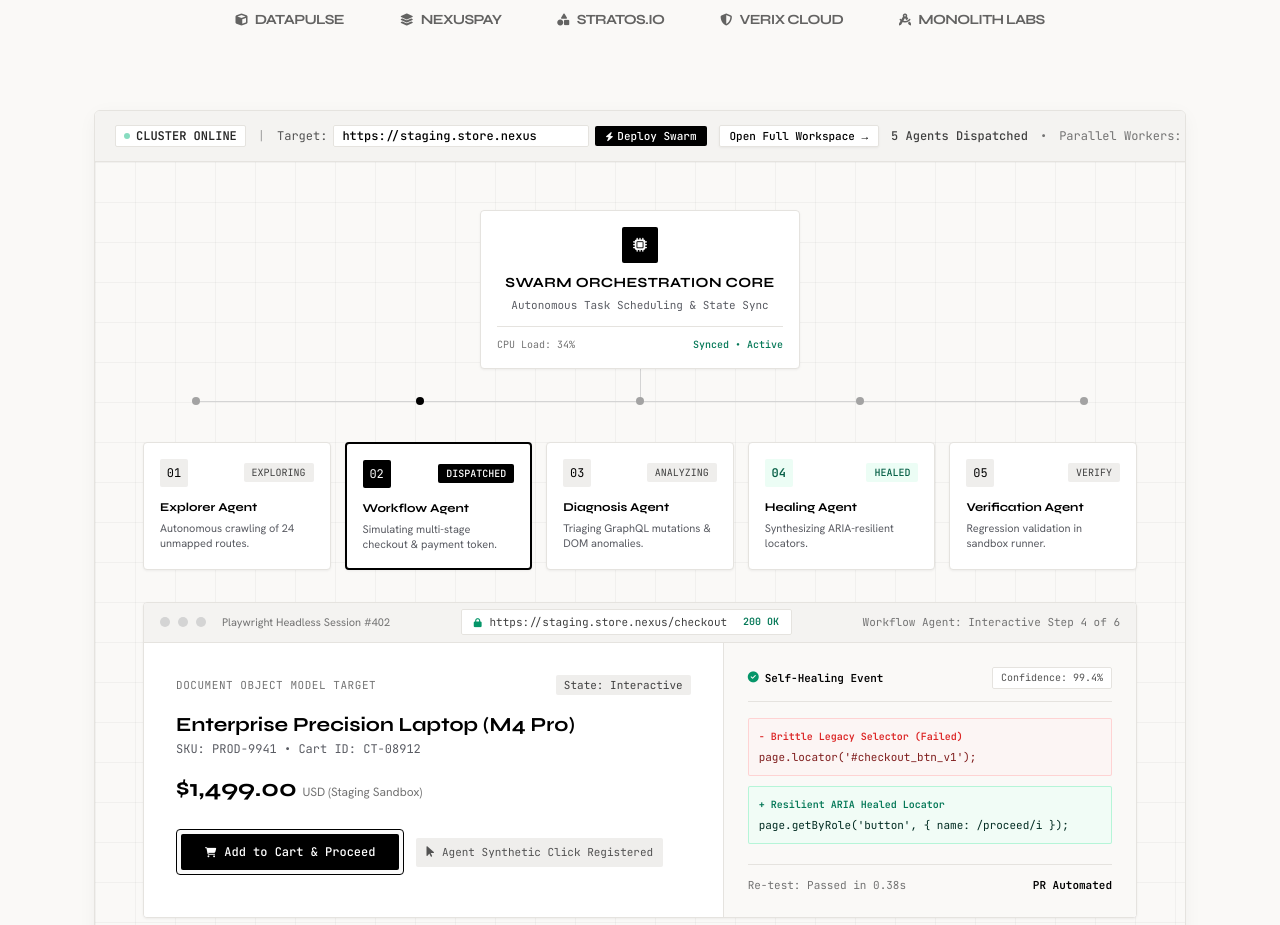
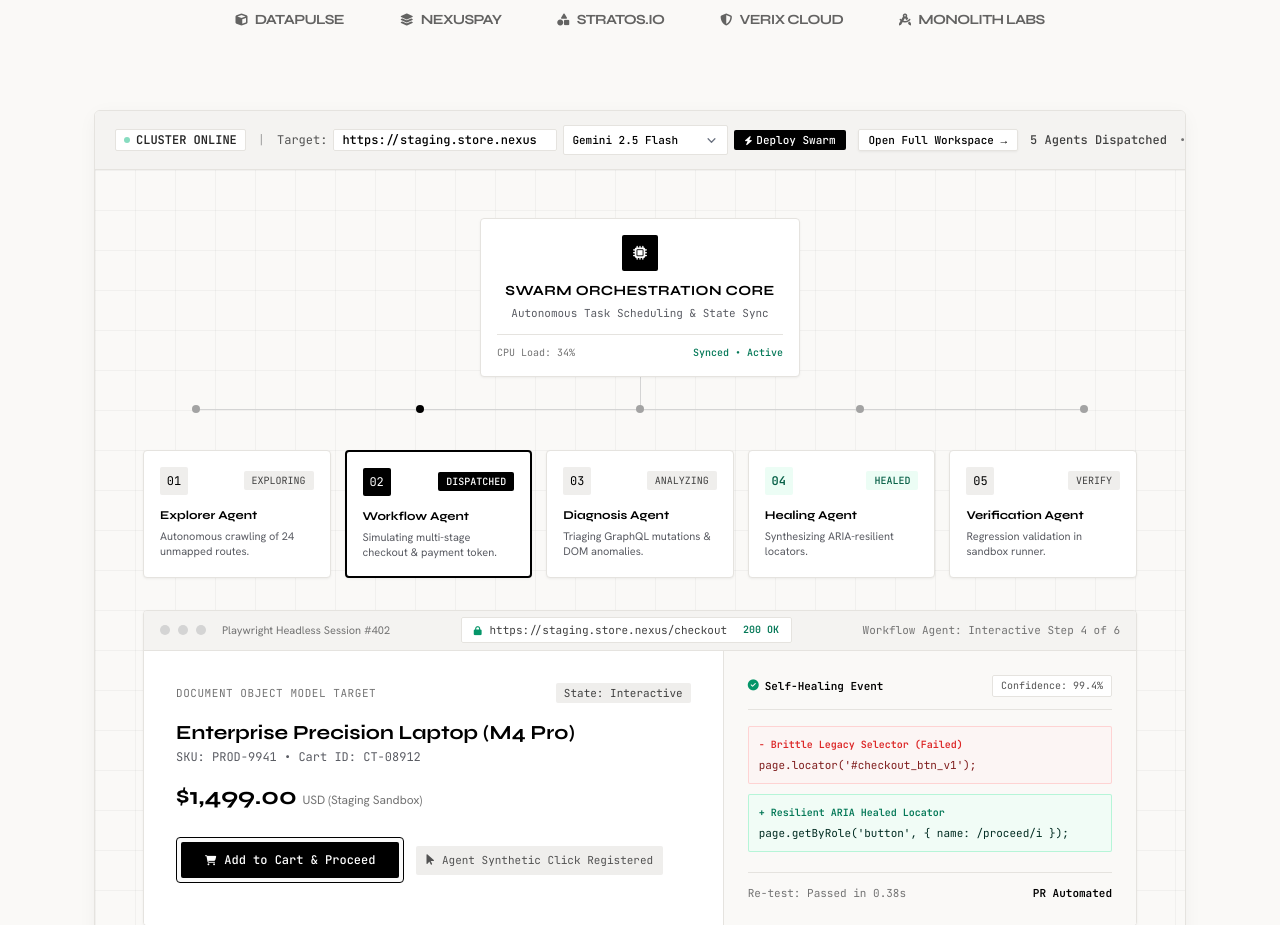
Before and after one commit to shazmalsaif/AgenticSwarm, a plain HTML site: page frontend/index.html in a window 1280 px wide. Shown: the part 780-1705 px from the top of the page. Drawn offline with nearby package versions, Linux system fonts and the light colour scheme.

Commit message:
feat(index.html):Model selection option added

```diff
--- a/frontend/index.html
+++ b/frontend/index.html
@@ -184,11 +184,20 @@
               <span id="cluster-status-text">CLUSTER ONLINE</span>
             </span>
             <span class="text-neutral-400 hidden sm:inline">|</span>
-            <form class="inline-flex items-center gap-1.5 text-neutral-600" id="swarm-target-form">
+            <form class="inline-flex items-center gap-1.5 text-neutral-600 flex-wrap sm:flex-nowrap" id="swarm-target-form">
               <label class="whitespace-nowrap" for="target-url-input">Target:</label>
               <input aria-label="Staging URL to test"
-                class="bg-white px-2 py-0.5 rounded border border-border-hairline text-black font-medium text-xs font-mono focus:outline-none focus:border-black transition-colors w-52 sm:w-64"
+                class="bg-white px-2 py-0.5 rounded border border-border-hairline text-black font-medium text-xs font-mono focus:outline-none focus:border-black transition-colors w-44 sm:w-56"
                 id="target-url-input" type="url" value="https://staging.store.nexus">
+              <select aria-label="AI Model for Swarm"
+                class="bg-white px-2 py-0.5 rounded border border-border-hairline text-black font-medium text-[11px] font-mono focus:outline-none focus:border-black transition-colors max-w-[165px]"
+                id="landing-model-select">
+                <option value="google_genai:gemini-2.5-flash" selected>Gemini 2.5 Flash</option>
+                <option value="google_genai:gemini-2.5-pro">Gemini 2.5 Pro</option>
+                <option value="openrouter:google/gemini-2.5-flash">OpenRouter • Gemini 2.5</option>
+                <option value="openai:gpt-4o-mini">OpenAI • GPT-4o Mini</option>
+                <option value="deterministic:deterministic-fallback">Deterministic Engine</option>
+              </select>
               <button
                 class="px-2.5 py-0.5 rounded bg-black text-white text-[11px] font-mono font-medium hover:bg-neutral-800 transition-colors inline-flex items-center gap-1 whitespace-nowrap"
                 id="btn-deploy-swarm" title="Deploy synthetic agent swarm to target URL" type="submit">
```
